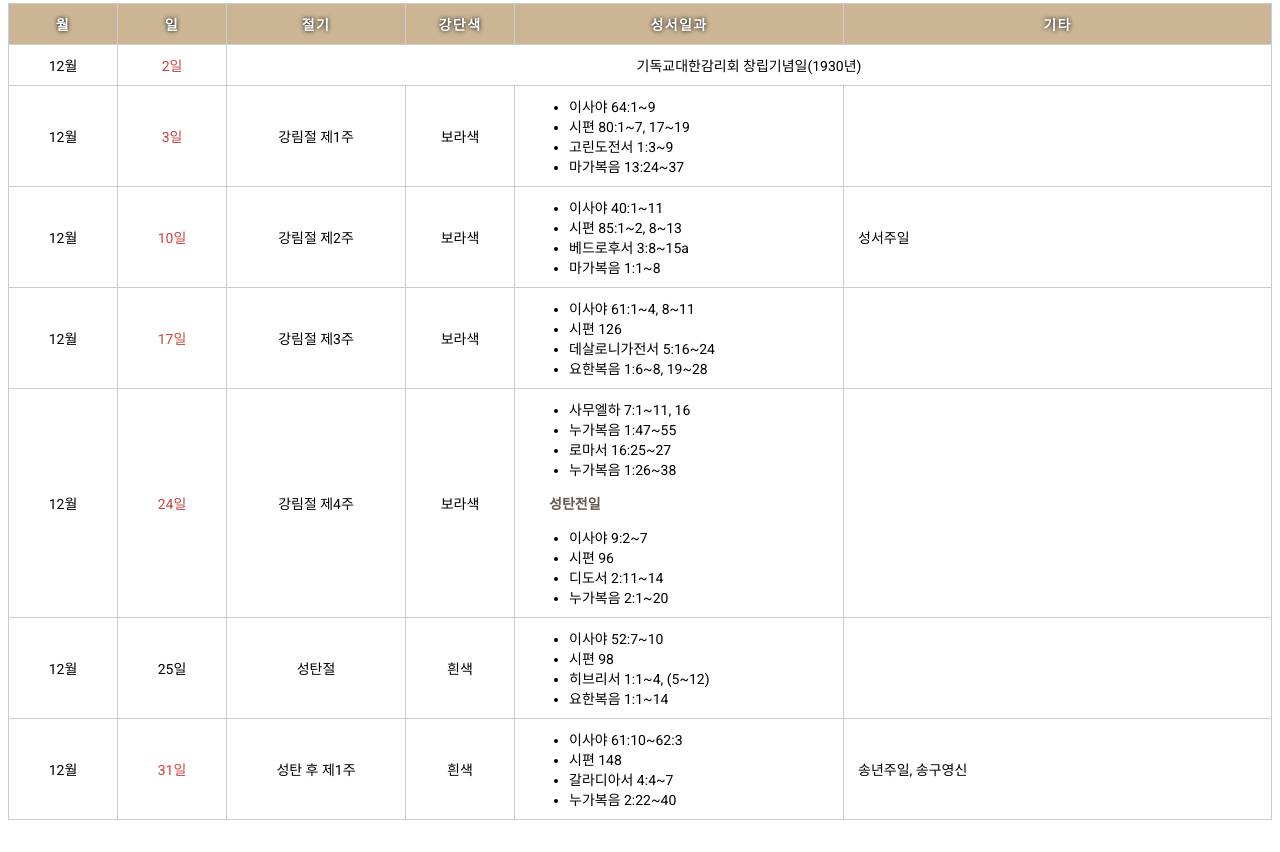
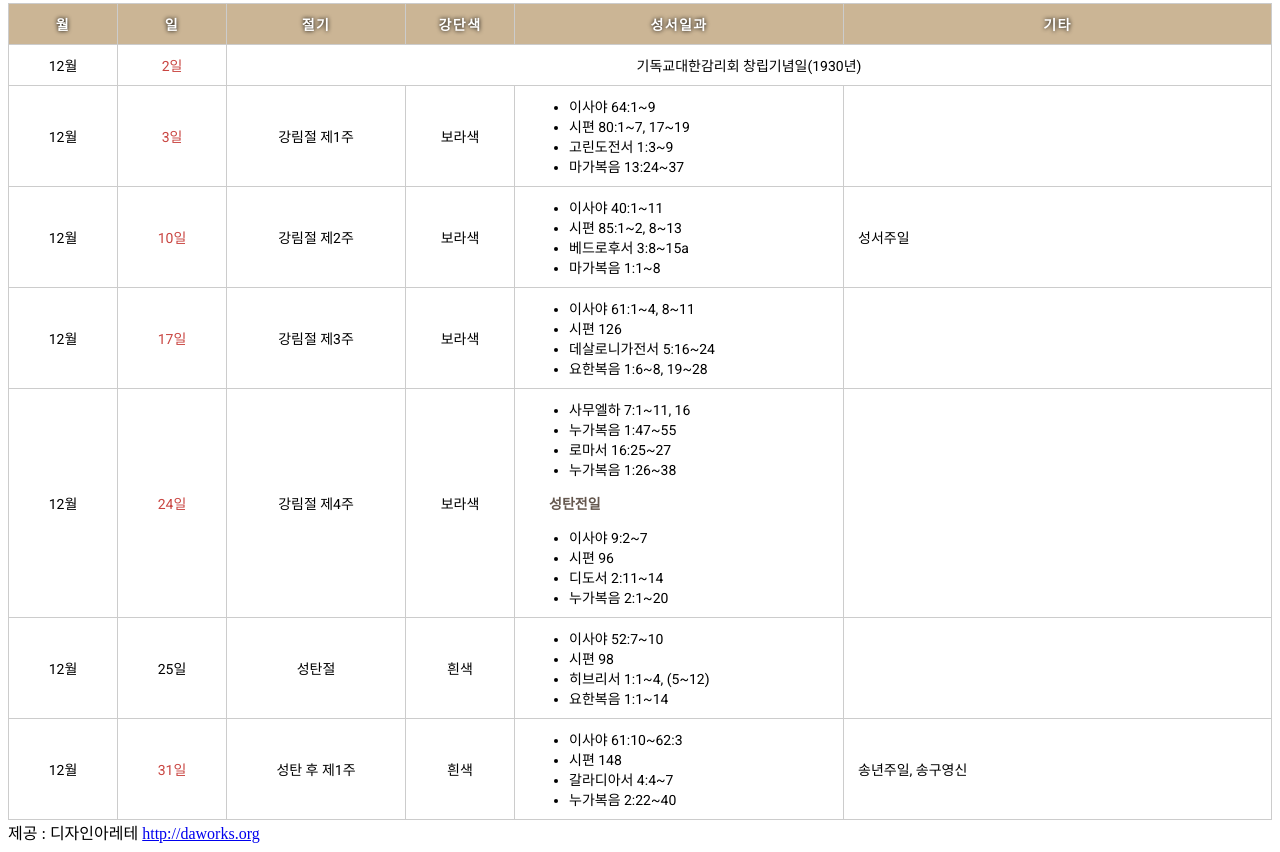
Before and after one commit to Daworks/lectionary-2017, a plain HTML site: page index.html in a window 1280 px wide. Shown: the part 7732-8584 px from the top of the page. Before the commit the page ends 8560 px from the top, so only its background shows below. Drawn offline with Linux system fonts and the light colour scheme.

Commit message:
홈페이지 링크 추가

```diff
--- a/index.html
+++ b/index.html
@@ -1223,6 +1223,9 @@
 			</tbody>
 		</table>
 	</div>
+	<footer>
+		제공 : 디자인아레테 <a href="http://daworks.org">http://daworks.org</a>
+	</footer>
 	<script src="app.min.js"></script>
 </body>
 </html>
```
